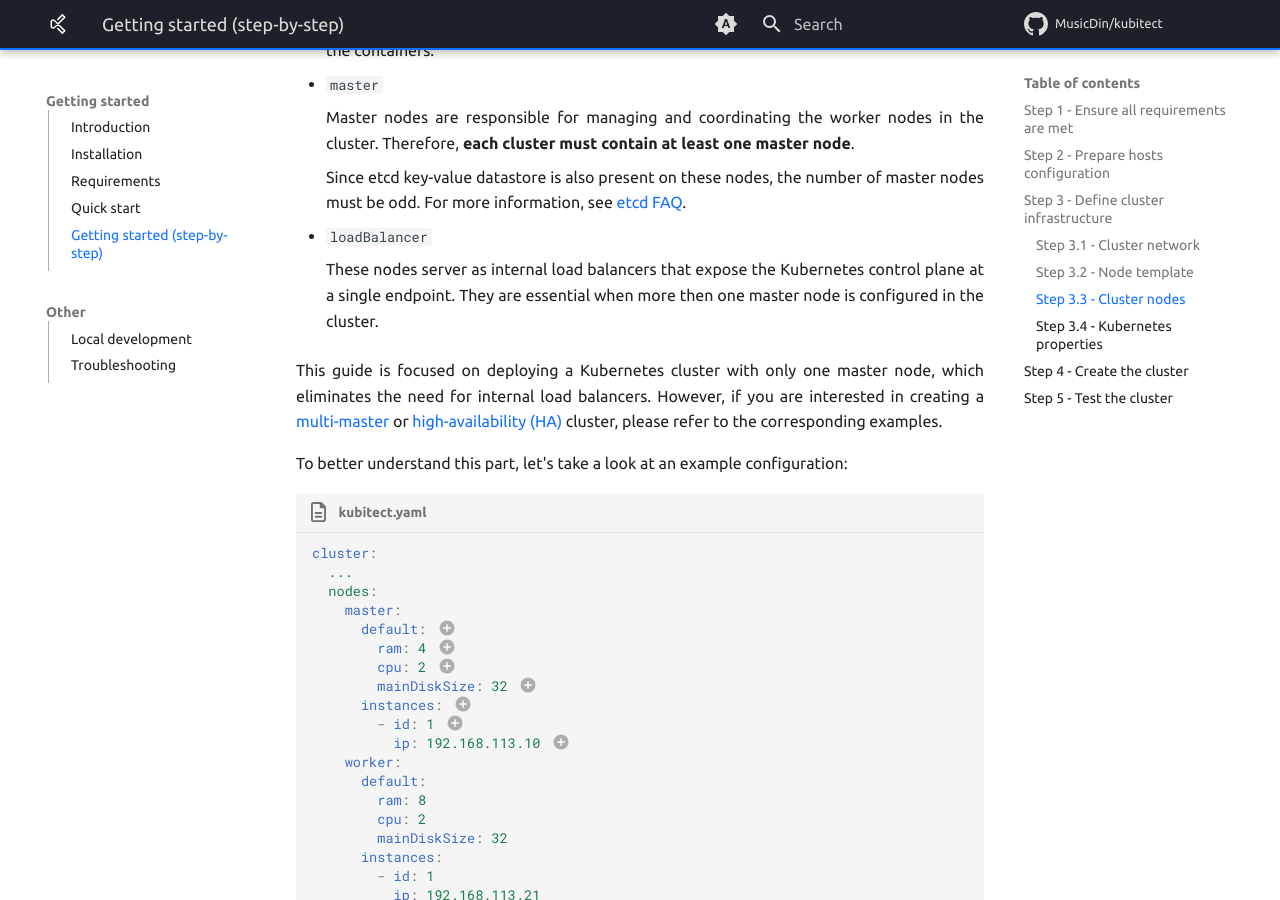
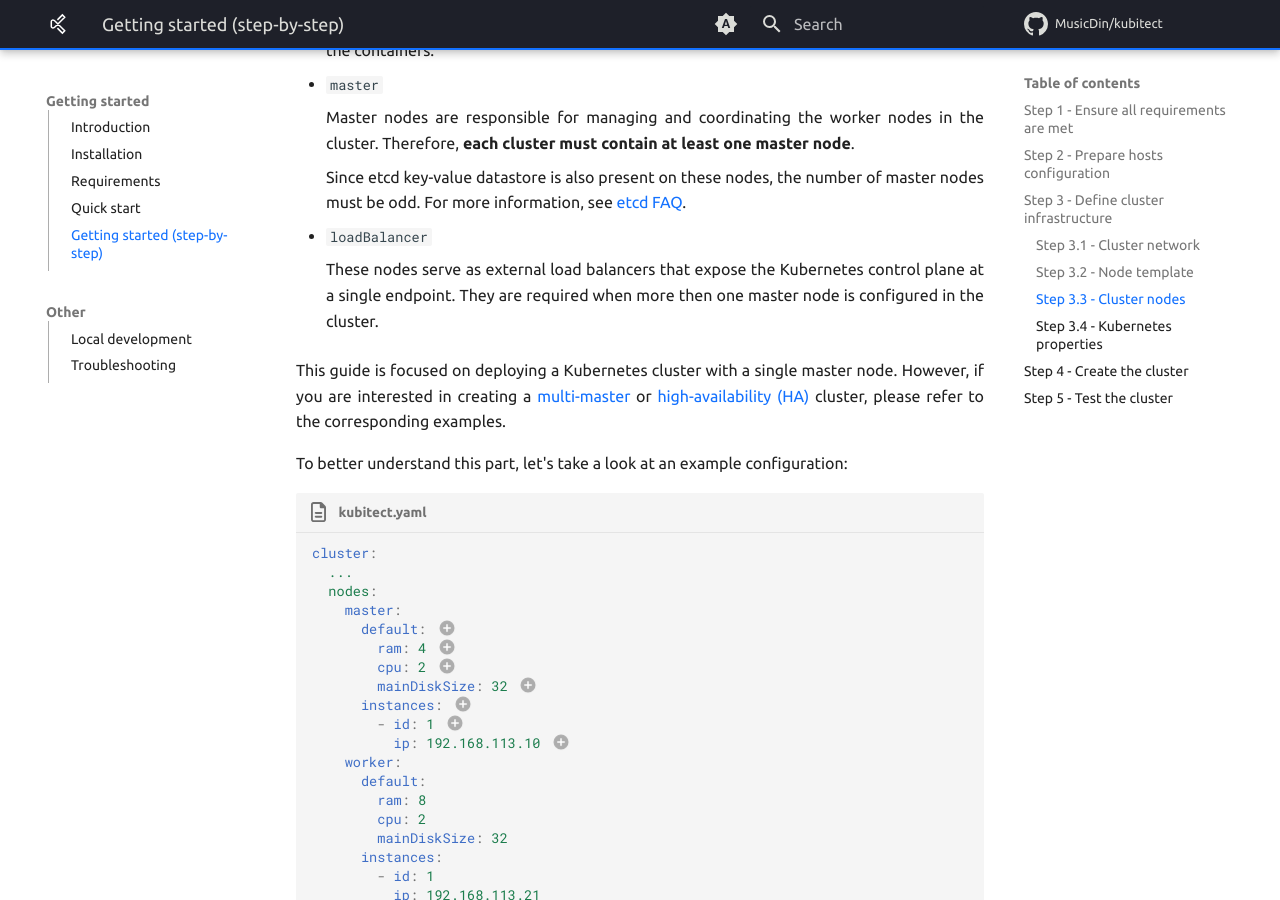
Before and after one commit to MusicDin/kubitect, an MkDocs documentation site: the page built from docs/getting-started/getting-started.md, in a window 1280 px wide and 900 px high, scrolled down 4516 px. Built offline with MkDocs 1.6.1 and Material for MkDocs 9.7.7, drawn with Linux system fonts in a browser that asks for light colours; emoji names are drawn with the system emoji font; comment, search, counter and statistics services are not loaded; the version menu is left out.

Commit message:
docs/getting-started: Fix typos in getting started guide
Signed-off-by: Din Music <din.music@din-cloud.com>

```diff
--- a/docs/getting-started/getting-started.md
+++ b/docs/getting-started/getting-started.md
@@ -198,10 +198,10 @@ Each node can be defined as one of the following three types:
 
 - `loadBalancer`
 
-    These nodes server as internal load balancers that expose the Kubernetes control plane at a single endpoint.
-    They are essential when more then one master node is configured in the cluster.
+    These nodes serve as external load balancers that expose the Kubernetes control plane at a single endpoint.
+    They are required when more then one master node is configured in the cluster.
 
-This guide is focused on deploying a Kubernetes cluster with only one master node, which eliminates the need for internal load balancers.
+This guide is focused on deploying a Kubernetes cluster with a single master node.
 However, if you are interested in creating a [multi-master](../../examples/multi-master-cluster) or [high-availability (HA)](../../examples/ha-cluster) cluster, please refer to the corresponding examples.
 
 To better understand this part, let's take a look at an example configuration:
```
